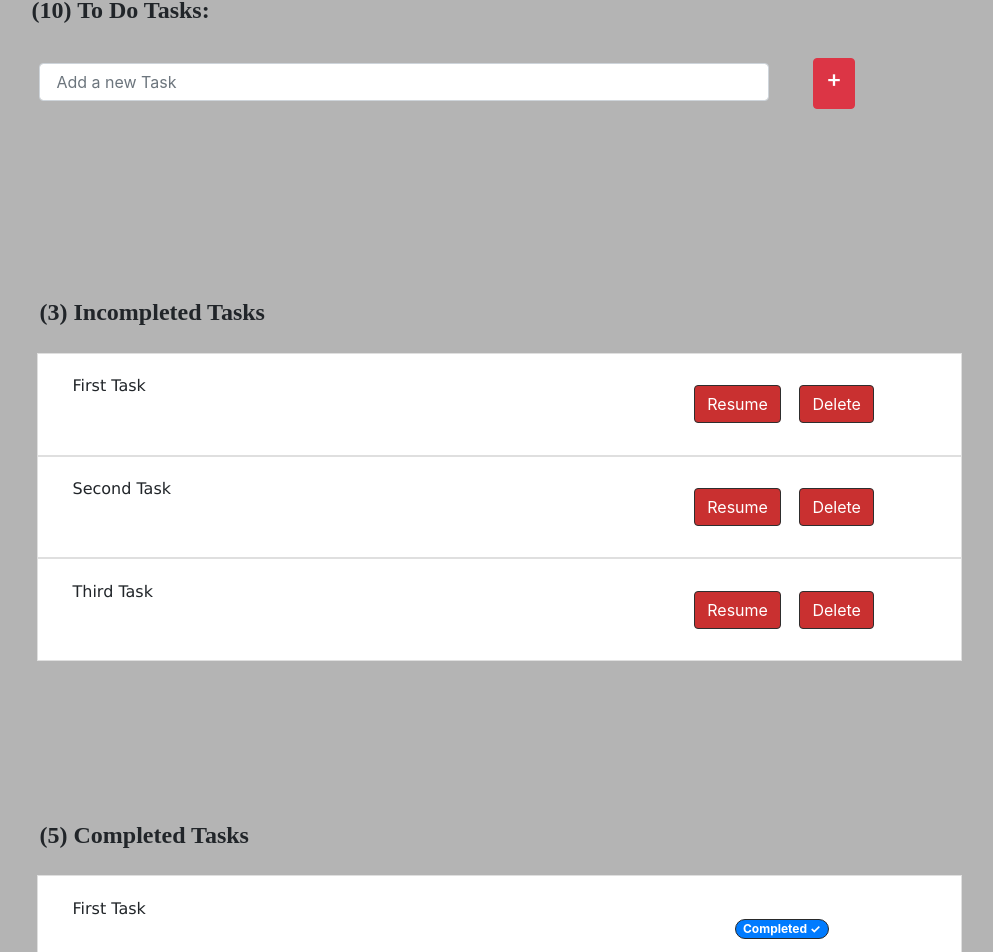
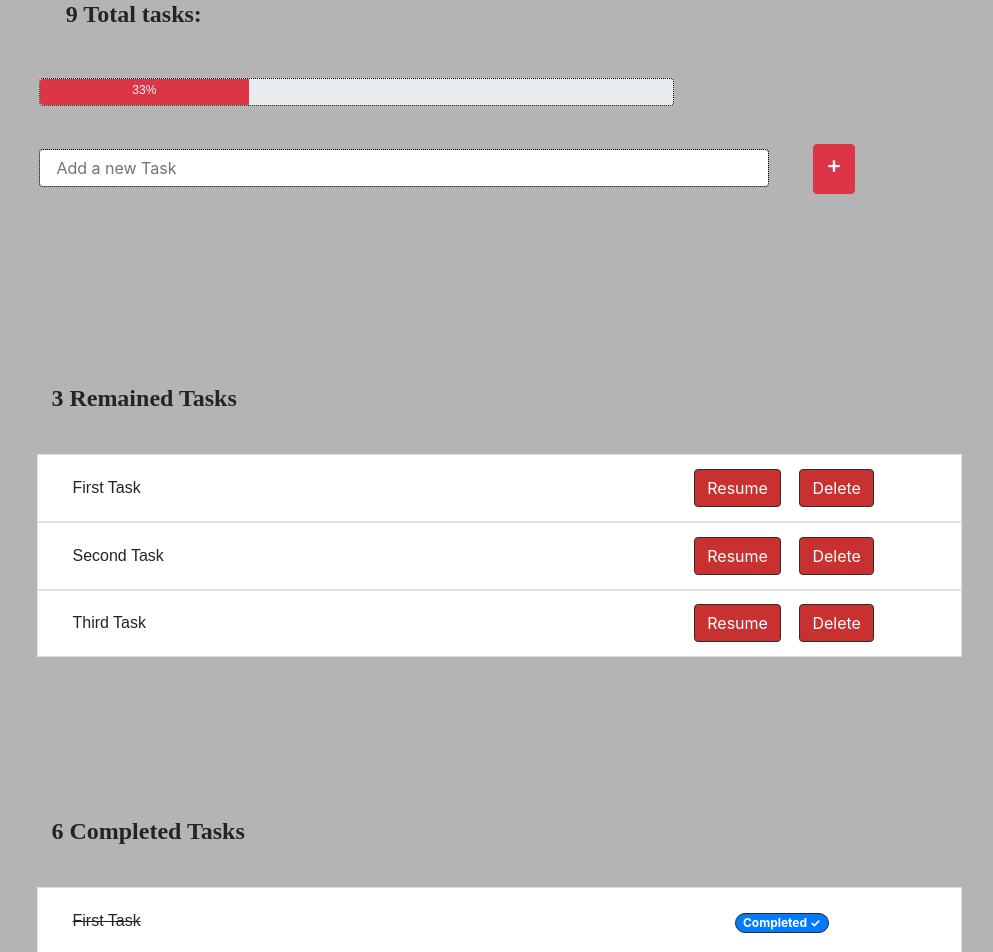
Before and after one commit to zainabalkaleefa/To-Do-App-React, a React (Create React App) app: page / in a window 1280 px wide. Shown: the part 189-1141 px from the top of the page, without its empty margins (141-1134 px from the left). Built offline with nearby package versions, Linux system fonts and the light colour scheme.

Commit message:
Did number of remained/completed tasks state and added progress bar

```diff
--- a/src/App.js
+++ b/src/App.js
@@ -1,30 +1,59 @@
-import React from 'react';
+import React, { useState } from "react";
+
 import IncompletedTask from './IncompletedTask/IncompletedTask';
 import CompletedTask from './CompletedTask/CompletedTask';
 import InputAndAdd from './InputAndAdd/InputAndAdd';
 import NumberOfTasks from './NumberOfTasks/NumberOfTasks';
 import './App.css';
 
+
+
 function App() {
+
+  const [ activeTasks] = useState([
+    { text: "Task1",  dueDate: "2020-06-01" },
+    { text: "Task2",  dueDate: "2020-07-01" },
+    { text: "Task2",  dueDate: "2020-05-01"}
+  ]);
+
+  const [ completedTasks] = useState([
+    { text: "Task1",  dueDate: "2020-06-01" },
+    { text: "Task2",  dueDate: "2020-07-01" },
+    {text: "Task3",  dueDate: "2020-06-01" },
+    { text: "Task4",  dueDate: "2020-07-01" },
+    { text: "Task4",  dueDate: "2020-07-01" },
+    { text: "Task5",  dueDate: "2020-05-01"}
+  ]);
+
+
+
+  const progressPrecentage= (activeTasks.length *100)/(activeTasks.length + completedTasks.length )
+
+
+
+
   return (
+
+
+
+
     <div className="main_div">
 
 
       <div className="headermargin">
-      <InputAndAdd/>
+      <InputAndAdd count={activeTasks.length+ completedTasks.length} progress={Math.round(progressPrecentage)} />
       </div>
 
-
-      <NumberOfTasks text=" (3)    Incompleted Tasks"/>
+      <NumberOfTasks  count={ activeTasks.length }  text=" Remained Tasks"/>
+      <div className="list-group">
 
 
-      <div className="list-group">
       <IncompletedTask text="First Task" />
       <IncompletedTask text="Second Task"/>
       <IncompletedTask text="Third Task"/>
       </div>
 
-      <NumberOfTasks text=" (5)    Completed Tasks"/>
+      <NumberOfTasks count= { completedTasks.length } text="Completed Tasks" />
 
       <div>
       <CompletedTask text="First Task"/>
--- a/src/CompletedTask/CompletedTask.css
+++ b/src/CompletedTask/CompletedTask.css
@@ -1,10 +1,9 @@
 .task-text1{
     text-align: left;
-    font-family: 'Lucida Sans', 'Lucida Sans Regular', 'Lucida Grande', 'Lucida Sans Unicode', Geneva, Verdana, sans-serif;
+    font-family: Arial, Helvetica, sans-serif;
     margin-top: 1%;
-
-    margin-bottom: 5%;
-
+    margin-bottom: 1%;
+    text-decoration: line-through;
 }
 
 .content4{
--- a/src/CompletedTask/CompletedTask.js
+++ b/src/CompletedTask/CompletedTask.js
@@ -12,9 +12,8 @@ function CompletedTask(props) {
     <div className= "row col-10 list-group-item d-flex justify-content-between align-items-center ">
 
 
-
     <div className="col-12 col-md-9 task-text1" align="center">
-                  {props.text}
+                  <span className=" line-through">{props.text}</span>
                   </div>
                   <div className="col-12 col-md-3" role="group" aria-label="Basic example" align="left">
                   <span class="badge badge-primary badge-pill content4"> Completed &#10003;</span>
--- a/src/IncompletedTask/IncompletedTask.css
+++ b/src/IncompletedTask/IncompletedTask.css
@@ -11,10 +11,9 @@
 
 .task-text{
     text-align: left;
-    font-family: 'Lucida Sans', 'Lucida Sans Regular', 'Lucida Grande', 'Lucida Sans Unicode', Geneva, Verdana, sans-serif;
-
+    font-family: Arial, Helvetica, sans-serif;
     margin-top: 1%;
-    margin-bottom: 5%;
+    margin-bottom: 1%;
 
 }
 
--- a/src/IncompletedTask/IncompletedTask.js
+++ b/src/IncompletedTask/IncompletedTask.js
@@ -8,7 +8,7 @@ function IncompletedTask(props) {
     <div className= "row col-10 list-group-item d-flex justify-content-between align-items-center ">
 
 
-                  <div className="col-12 col-md-8 task-text" align="center">
+                  <div className={`col-12 col-md-8 task-text task task--${ props.status ? 'complete' : 'active'}`} align="center">
                   {props.text}
                   </div>
                   <div className="col-12 col-md-4" >
--- a/src/InputAndAdd/InputAndAdd.css
+++ b/src/InputAndAdd/InputAndAdd.css
@@ -1,8 +1,9 @@
 .content5{
     margin-top: 30px;
-    margin-bottom: 30px;
+    margin-bottom: 10px;
     align-items: center;
     margin-left: 13%;
+    border: 1px dotted black;
  }
 
  .content6{
@@ -13,3 +14,32 @@
 
 
  }
+
+ .numberoftext_text{
+
+
+   background-color: rgb(180, 180, 180);
+   font-size: x-large;
+   font-family: Arial, Helvetica, sans-serif;
+   font-style: initial;
+   margin-left: 30%;
+   font-weight: bold;
+   margin-top: 5%;
+   padding-left: 3%;
+
+}
+
+.bar{
+   height: 40%;
+   margin-top: 30px;
+   margin-bottom: 10px;
+   margin-left: 13%;
+   border: 1px dotted black;
+
+}
+.precentage-on-bar{
+   margin-top: 6%;
+   color: aliceblue;
+   font-family: Arial, Helvetica, sans-serif;
+
+}
--- a/src/InputAndAdd/InputAndAdd.js
+++ b/src/InputAndAdd/InputAndAdd.js
@@ -1,14 +1,20 @@
 import React from 'react';
 import './InputAndAdd.css';
 
-function InputAndAdd() {
+function InputAndAdd(props) {
   return (
-
 
     <div className="container " align ="center">
 
         <div className="row">
-            <h3 className="numberoftext_text"> (10) To Do Tasks: </h3>
+            <p className="numberoftext_text"> {props.count} Total tasks: </p>
+        </div>
+        <div className="row">
+        <div className="col-10 col-md-8">
+        <div class="progress bar" >
+        <div class="progress-bar bg-danger" role="progressbar" style={{width: `${props.progress}%`}} aria-valuenow="25" aria-valuemin="0" aria-valuemax="100"> <p className="precentage-on-bar">{props.progress}%</p></div>
+        </div>
+        </div>
         </div>
 
         <div className= "row">
--- a/src/NumberOfTasks/NumberOfTasks.js
+++ b/src/NumberOfTasks/NumberOfTasks.js
@@ -8,7 +8,7 @@ function NumberOfTasks(props) {
     <div className="container ">
         <div className= "row col-10  numberoftasks ">
            <div className="col-12 col-md-9 numberoftext_text" align="center">
-                {props.text}
+           <p >{ props.count } {props.text}</p>
             </div>
         </div>
     </div>
```
